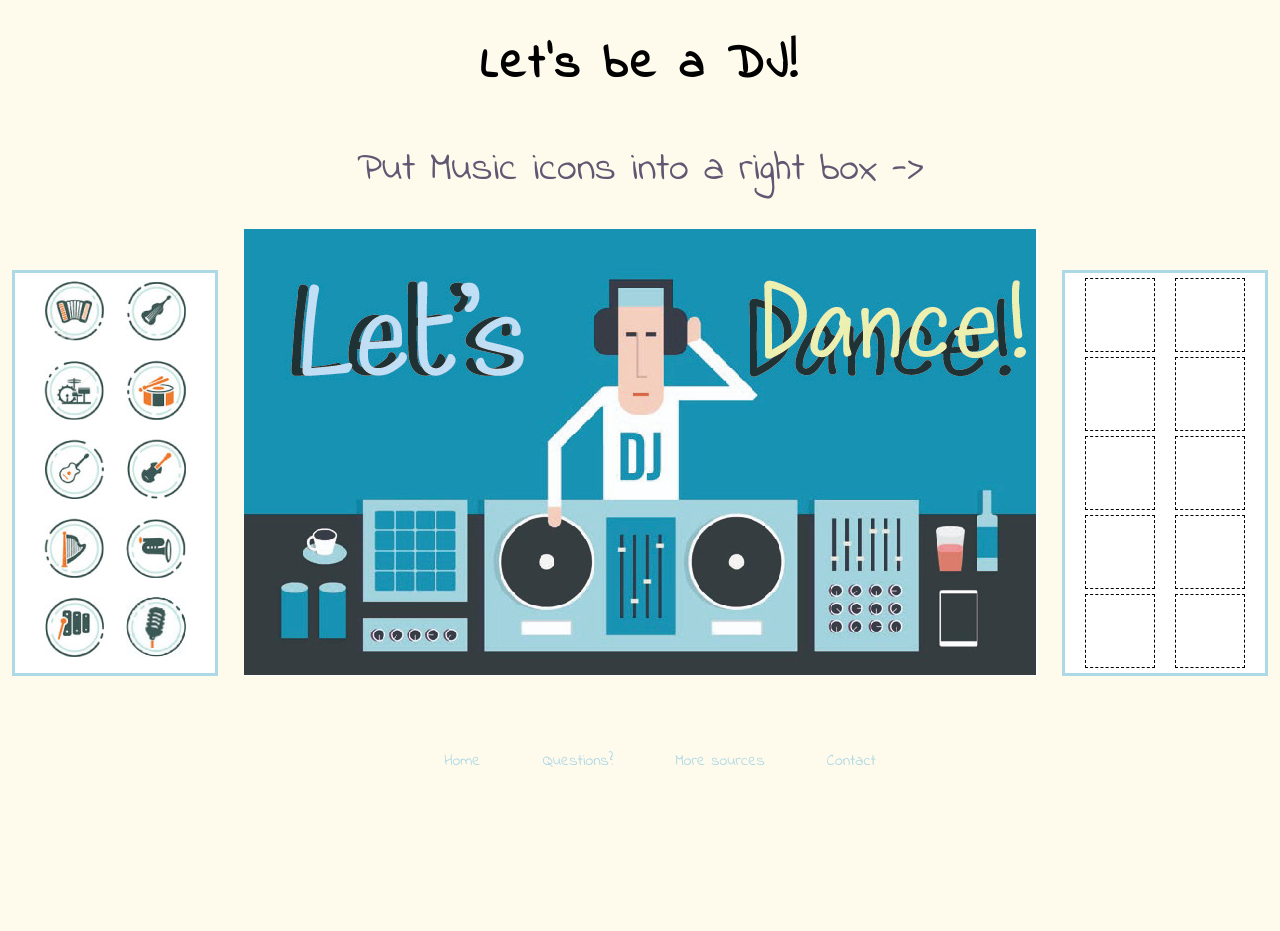
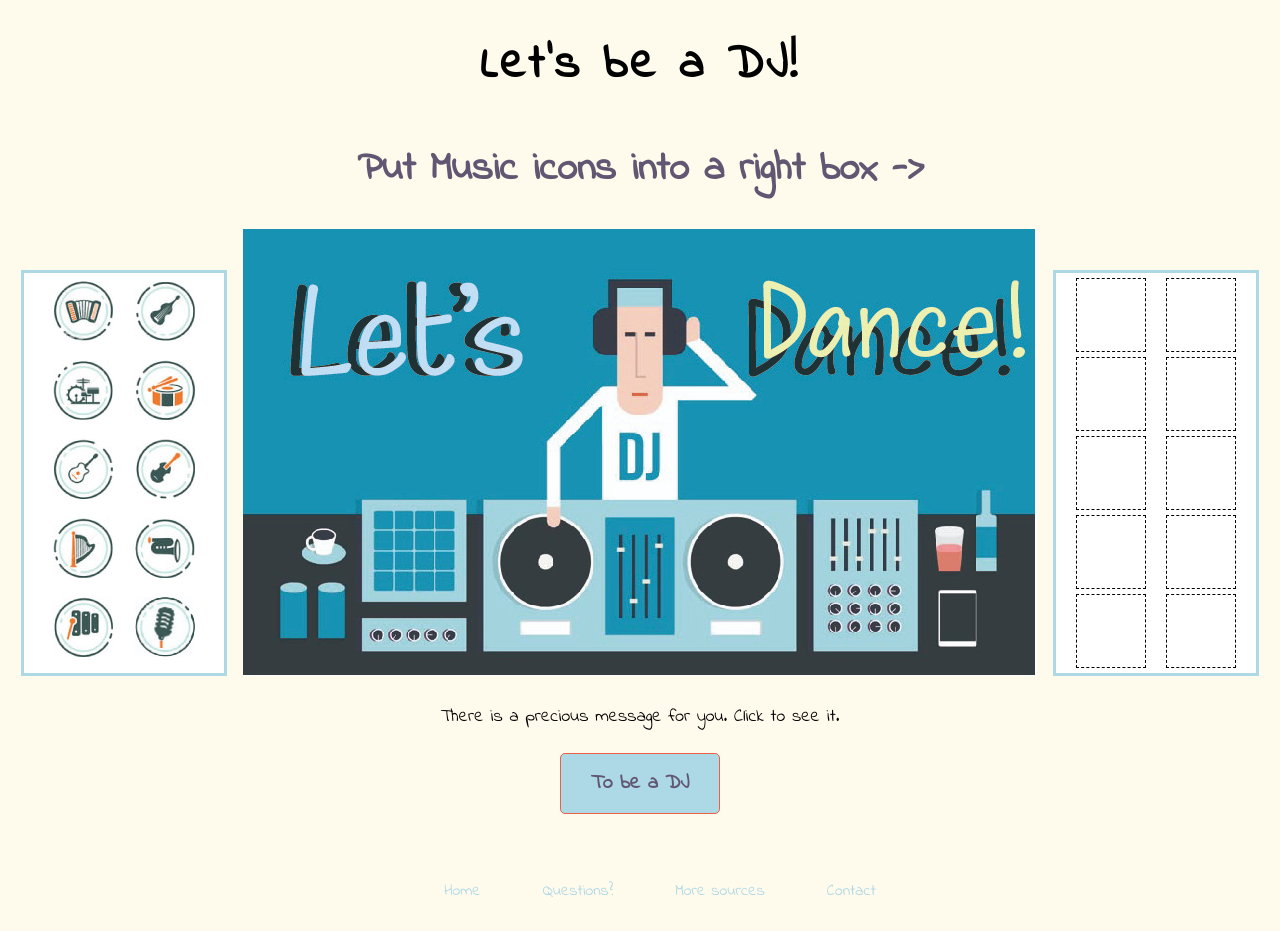
Before and after one commit to jiyun-bae/bae_j_Music-Mixer, a plain HTML site: page index.html in a window 1280 px wide. Before the commit the page ends 801 px from the top, so only its background shows below. Drawn offline with Linux system fonts and the light colour scheme.

Commit message:
Updating files for final

```diff
--- a/css/main.css
+++ b/css/main.css
@@ -14,10 +14,16 @@ h2 {
 	color: black;
 }
 
-p {
+h3 {
 	font-size: 40px;
 	text-align: center;
 	color: #625772;
+}
+
+p {
+	color: black;
+	margin-top: 20px;
+	font-size: 18px;
 }
 
 .hidden {
@@ -38,7 +44,7 @@ p {
 	color: inherit;
 	overflow: hidden;
 	width: 200px;
-	margin-right: 20px;
+	margin-right: 10px;
 }
 
 .MainImage {
@@ -55,7 +61,7 @@ p {
 	background-color: white;
 	color: inherit;
 	overflow: hidden;
-	margin-left: 18px;
+	margin-left: 10px;
 }
 
 .puzzle-image {
@@ -115,6 +121,25 @@ footer {
 	text-align: center;
 }
 
+.wrapper {
+    text-align: center;
+}
+
+.button {
+  background-color: lightblue;
+  border: thin solid #EF5F43;
+  color: #625772;
+  padding: 15px 30px;
+  text-align: center;
+  text-decoration: none;
+  font-size: 20px;
+  font-family: 'Indie Flower', cursive;
+  font-weight: bold;
+  margin-top: 5px;
+  border-radius: 5px;
+  display: inline-block;
+}
+
 #FooterNav {
 	position: center;
 	font-size: 16px;
--- a/index.html
+++ b/index.html
@@ -10,7 +10,7 @@
 		<header id="headLine">
 		<h1 class="hidden">Music-Mixer</h1>
 		<h2>Let's be a DJ!</h2>
-	  <p>Put Music icons into a right box -></p>
+	  <h3>Put Music icons into a right box -></h3>
 	</header>
 
 	<section id="game-boards">
@@ -83,6 +83,17 @@
 		</div>
 	</section>
 
+	<div class="wrapper">
+		<p>There is a precious message for you. Click to see it.</p>
+	<button class="button" onclick="myFunction()">To be a DJ</button>
+	<p id="demo"></p>
+</div>
+    <script>
+      function myFunction() {
+        document.getElementById("demo").innerHTML = "Hello Dear Visitor!</br> This is a world-wide DJ music-mixer app that you can enjoy a significant number of sounds with simple sources in a way you want.<br> By adding the icons to dj controller, you can have an effect like loop station. Enjoy your bestet!";
+      }
+    </script>
+
 	<footer>
 		<nav id="FooterNav">
 			<h2 class="hidden">Main Navigation</h2>
--- a/script/app.js
+++ b/script/app.js
@@ -32,7 +32,7 @@
 	}
 
 	function allowDragOver(event) {
-		event.preventDefault(); // for next week
+		event.preventDefault();
 		console.log("dragged something over me!");
 	}
 
@@ -125,4 +125,5 @@
     	myMusic.play();
     }
 
+
 })();
```
